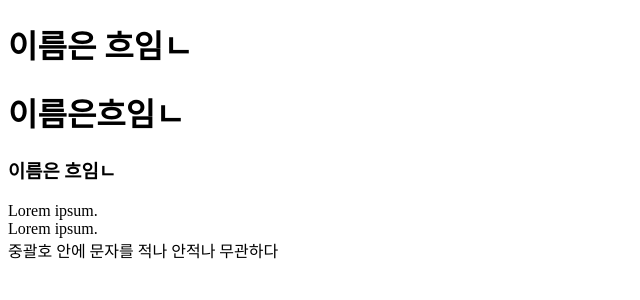
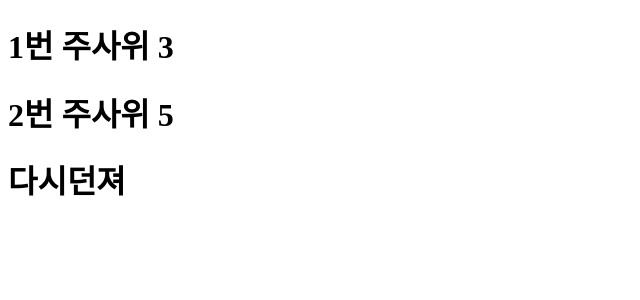
Before and after one commit to CHOHUNE/react20231031, a React (Create React App) app: page / in a window 1280 px wide. Shown: the top 300 px of the page, without its empty margins (0-640 px from the left). Built offline with nearby package versions, Linux system fonts and the light colour scheme.

Commit message:
프로퍼티의 값은 자바스크립트 코드가 될 수 있음

```diff
--- a/src/App.js
+++ b/src/App.js
@@ -1,13 +1,18 @@
 function App() {
-  const name = "흐임ㄴ";
+  const num1 = Math.ceil(Math.random() * 6);
+  const num2 = Math.ceil(Math.random() * 6);
+
+  let messageClassName = "win";
+  let message = "다시던져";
+  if (num1 === num2) {
+    messageClassName = "win";
+    message = "당다당당당처처럼첨첨";
+  }
   return (
     <>
-      <h1> 이름은 {name}</h1>
-      <h1>이름은{"흐임ㄴ"}</h1>
-      <h3>이름은 흐임ㄴ</h3>
-      <div className={"error"}> Lorem ipsum.</div>
-      <div className={"error"}> Lorem ipsum.</div>
-      중괄호 안에 문자를 적나 안적나 무관하다
+      <h1> 1번 주사위 {num1}</h1>
+      <h1> 2번 주사위 {num2}</h1>
+      <h1 className={messageClassName}>{message}</h1>
     </>
   );
 }
```
